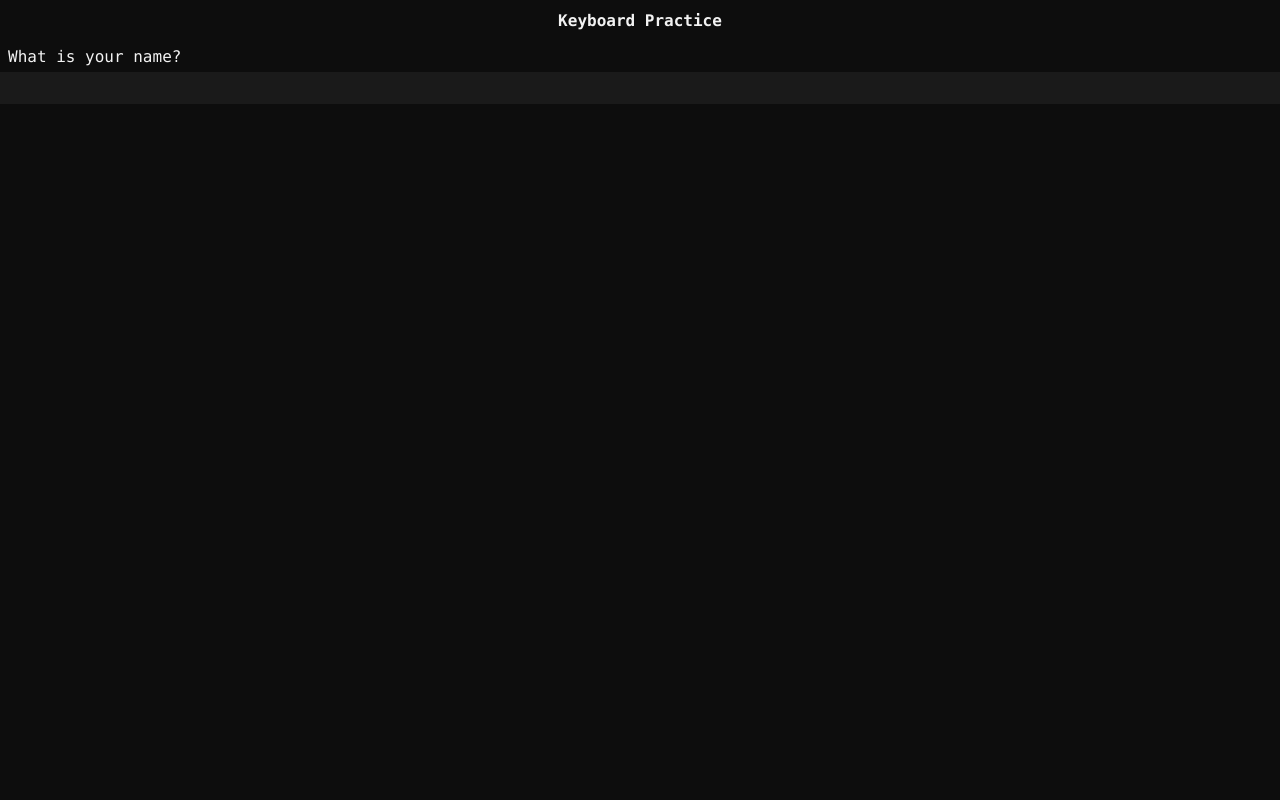
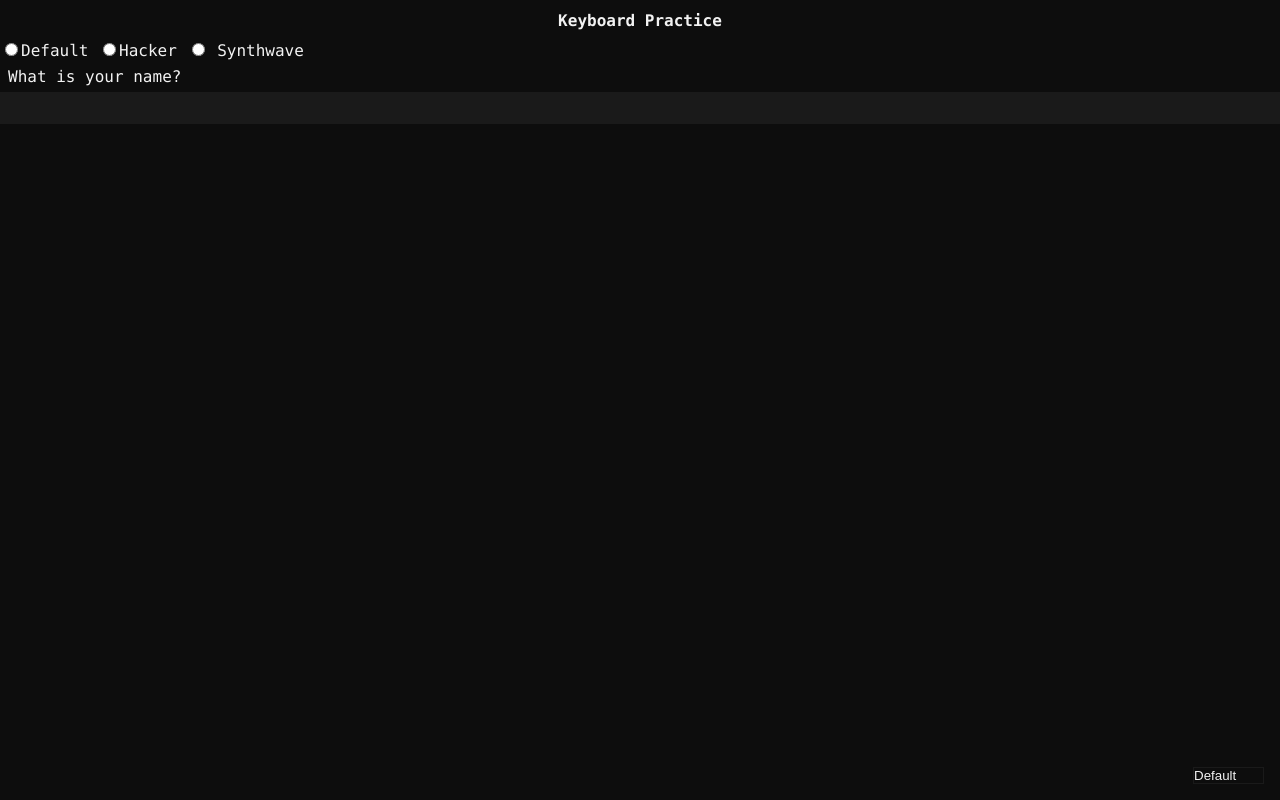
Before and after one commit to SeanMcP/keyboard-practice, a plain HTML site: page index.html in a window 1280 px wide. Drawn offline with Linux system fonts and the light colour scheme.

Commit message:
wip: themes using select element
Doesn't work well in dark mode, so switching to radio buttons.

```diff
--- a/index.html
+++ b/index.html
@@ -14,6 +14,17 @@
   <body>
     <main>
       <h1><a href="/">Keyboard Practice</a></h1>
+      <select name="theme">
+        <option value="default">Default</option>
+        <option value="hacker">Hacker</option>
+        <option value="synthwave">Synth wave</option>
+      </select>
+      <label><input type="radio" name="theme" id="default" value="default" />Default</label>
+      <label><input type="radio" name="theme" id="hacker" value="hacker" />Hacker</label>
+      <label>
+        <input type="radio" name="theme" id="synthwave" value="synthwave" />
+        Synthwave
+      </label>
       <div id="terminal"></div>
     </main>
     <script src="main.js" type="module"></script>
--- a/main.js
+++ b/main.js
@@ -1,4 +1,9 @@
 (async function main() {
+  // CONSTANTS
+  const STORAGE_KEY = {
+    theme: "kbd_theme",
+  };
+
   // STATE
   const state = {
     name: "",
@@ -28,11 +33,18 @@
   }
 
   function handleClick(event) {
+    if (["INPUT", "LABEL"].includes(event.target.nodeName) || event.target.href) return;
+
     const el = document.getElementById("input");
-    if (el && !event.target.href) {
+    if (el) {
       event.preventDefault();
       el.focus();
     }
+  }
+
+  function handleSelectChange(event) {
+    localStorage.setItem(STORAGE_KEY.theme, event.target.value);
+    document.body.dataset.theme = event.target.value;
   }
 
   function printScore() {
@@ -76,6 +88,13 @@
   // SETUP
   window.addEventListener("click", handleClick);
 
+  const selectEl = document.querySelector('select[name="theme"]');
+  selectEl.addEventListener("change", handleSelectChange);
+
+  const theme = localStorage.getItem(STORAGE_KEY.theme) || "default";
+  document.body.dataset.theme = theme;
+  selectEl.value = theme;
+
   // PROGRAM
   echo("What is your name?");
   const name = await read(true);
--- a/styles.css
+++ b/styles.css
@@ -1,6 +1,11 @@
+:root {
+  --background-color: hsl(0, 0%, 5%);
+  --text-color: hsl(0, 0%, 95%);
+  --highlight-color: hsl(0, 0%, 10%);
+}
+
 body {
-  --text-color: hsl(0, 0%, 95%);
-  background-color: hsl(0, 0%, 5%);
+  background-color: var(--background-color);
   color: var(--text-color);
   font-family: Menlo, Monaco, Consolas, "Andale Mono WT", "Andale Mono",
     "Lucida Console", "DejaVu Sans Mono", "Bitstream Vera Sans Mono",
@@ -35,7 +40,7 @@ h1 a:not(:focus, :hover) {
 }
 
 input {
-  background-color: hsl(0, 0%, 10%);
+  background-color: var(--highlight-color);
   color: inherit;
   font: inherit;
 }
@@ -43,3 +48,32 @@ input {
 input:focus {
   outline: 2px solid transparent;
 }
+
+select {
+  appearance: none;
+  -moz-appearance: none;
+  -webkit-appearance: none;
+  background-color: transparent;
+  bottom: 1rem;
+  border: 1px solid var(--highlight-color);
+  color: var(--text-color);
+  position: fixed;
+  right: 1rem;
+}
+
+/* THEMES */
+
+body[data-theme="hacker"] {
+  --background-color: black;
+  --highlight-color: hsl(115, 100%, 5%);
+  --text-color: hsl(115, 100%, 50%);
+}
+
+body[data-theme="synthwave"] {
+  --text-values: 302, 100%, 65%;
+  --background-color: hsl(257, 100%, 5%);
+  --highlight-color: hsla(189, 100%, 50%, 10%);
+  --text-color: hsl(var(--text-values));
+
+  text-shadow: 0 0 4px hsla(var(--text-values), 75%);
+}
```
